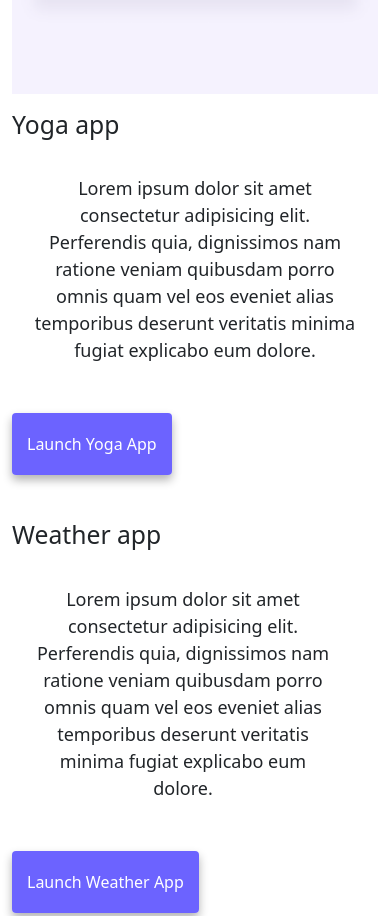
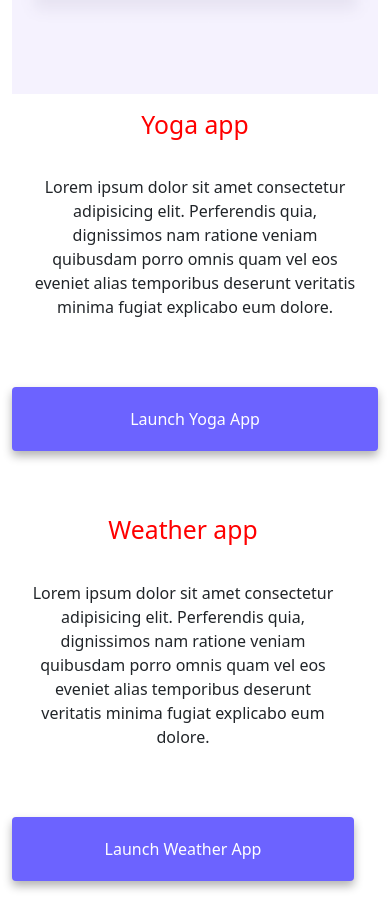
Before and after one commit to MartaKramar/shecodes-responsive, a plain HTML site: page index.html in a window 390 px wide. Shown: the part 705-1621 px from the top of the page. Drawn offline with nearby package versions, Linux system fonts and the light colour scheme.

Commit message:
responsive style

```diff
--- a/style.css
+++ b/style.css
@@ -93,3 +93,19 @@ p {
     font-size: 28px;
     text-decoration: none;
 }
+@media (max-width:992px) {
+    h1,h2 {
+        text-align: center;
+        color:red;
+    }
+
+    p {
+        font-size: 16px;
+    }
+
+.primary-link {
+   display: block;
+   margin: 0 auto;
+   text-align: center;
+}
+}
```
Also changed, not shown: about.html (+3 -3 lines).
